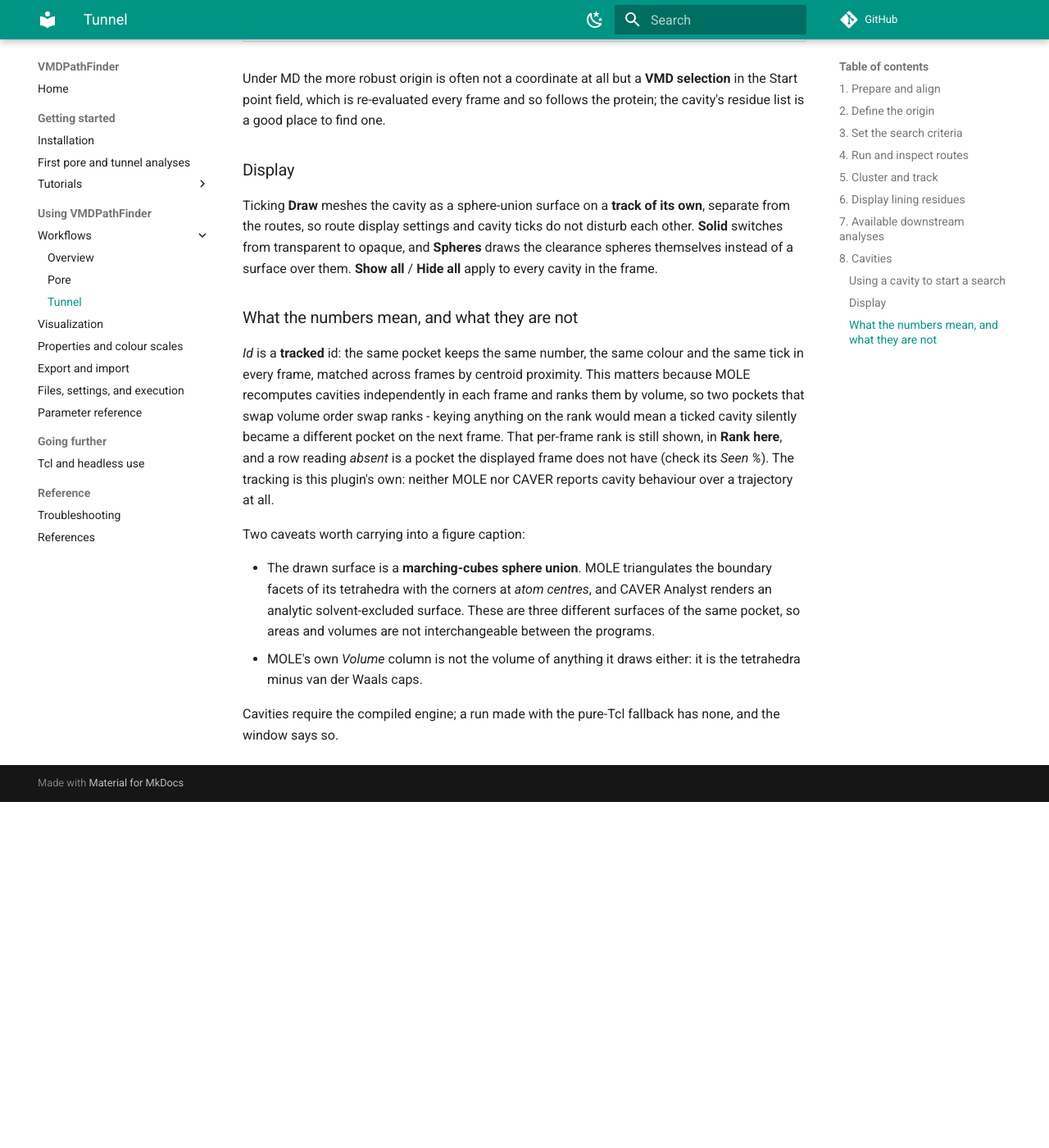
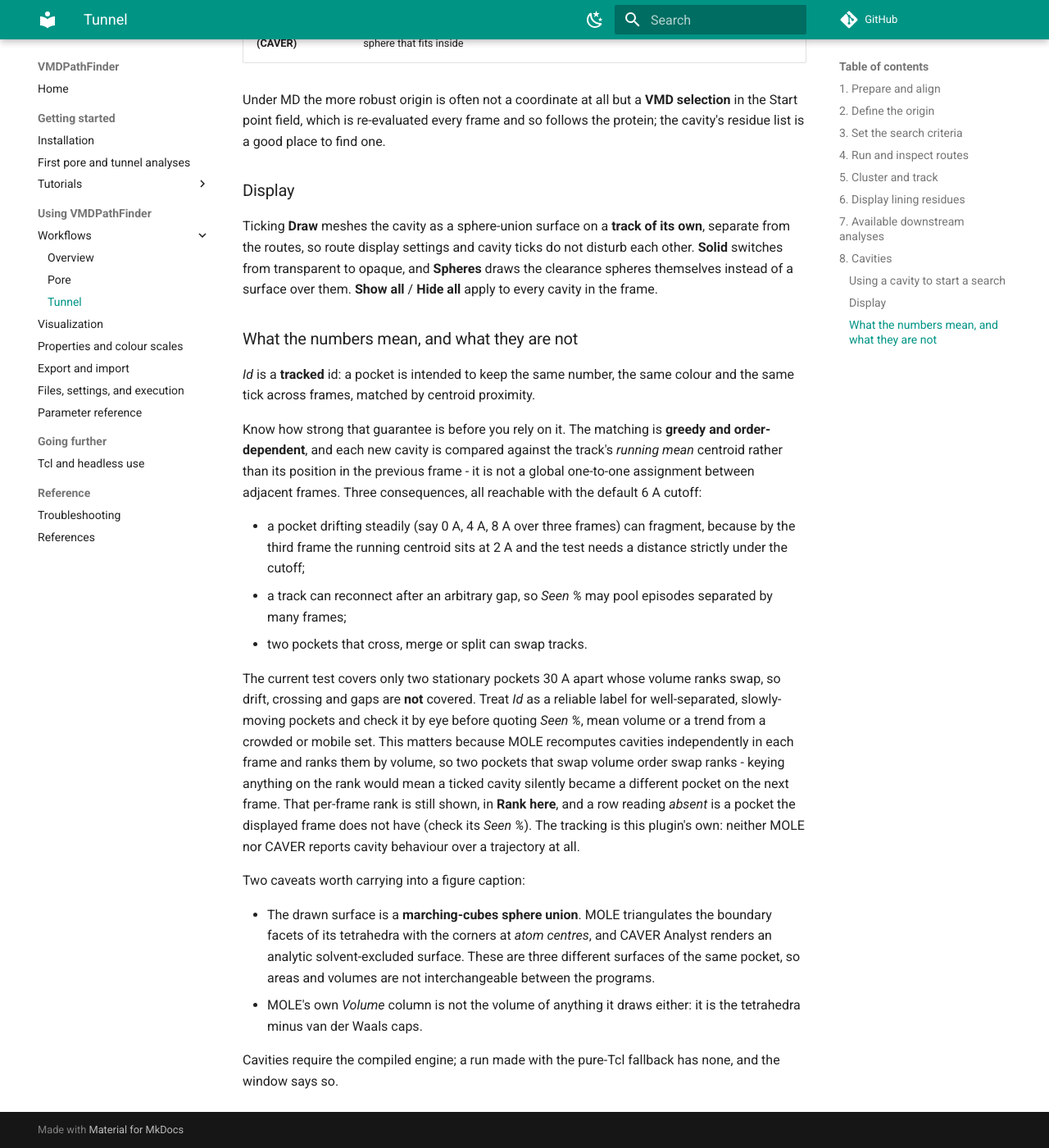
Before and after one commit to aminkvh/VMDHole, an MkDocs documentation site: the page built from docs/tunnel-mode.md, in a window 1280 px wide and 1400 px high, scrolled down 5367 px. Shown: the whole window at 82% size. Built offline with MkDocs 1.6.1 and Material for MkDocs 9.7.7, drawn with Linux system fonts in a browser that asks for light colours; comment, search, counter and statistics services are not loaded; before the commit the page ends 6345 px from its top, so only the background shows below that; some of the changed text lies outside the part shown.

Commit message:
docs: say what the numbers are

```diff
--- a/docs/tunnel-mode.md
+++ b/docs/tunnel-mode.md
@@ -29,7 +29,7 @@ routes or routes from the wrong cavity. The **⌖** button opens the on-screen
 stick described under pore mode, step 3, to nudge the start point relative to
 the current view.
 
-The start point also accepts a **VMD selection** instead of coordinates — its
+The start point also accepts a **VMD selection** instead of coordinates - its
 centre is re-evaluated in every frame, so a residue-defined origin (for example
 `resname HEM`) follows the trajectory rather than staying where it was in frame
 0. Several origins are given as a `;` list mixing both forms
@@ -38,7 +38,7 @@ routes found from all of them are merged and de-duplicated, which is MOLE's
 pinned multi-origin mode.
 
 Custom exits restrict the search toward known surface regions, and take the same
-three forms — coordinates, a selection, or a `;` list of them. A custom path is
+three forms - coordinates, a selection, or a `;` list of them. A custom path is
 defined by start and end points. **Use custom exits only** excludes other exit
 candidates; use it only when the biological exit is independently known.
 
@@ -86,9 +86,10 @@ choices to routes without a per-route override.
 Route surfaces are meshed by `mesh_csg` (Settings → Engines → Spherical
 mesher), the same marching-cubes mesher the spherical pore uses, since a
 route is a union of spheres along its centre line. A route coloured by a
-property is meshed by `sos_triangle` instead, because the per-triangle
-recolouring reads that program's own mesh records. On a four-route frame of
-KcsA, meshing and drawing took 59 ms against 217 ms for `sos_triangle`.
+property keeps that same marching-cubes mesh and is RECOLOURED in place
+(`mesh_csg --recolor`); `sos_triangle` is only the fallback when the mesher
+cannot do it. On a four-route frame of KcsA, meshing and drawing took 59 ms
+against 217 ms for `sos_triangle`.
 
 Tunnel properties are Kyte–Doolittle, Wimley–White, Kapcha–Rossky,
 Fauchère–Pliska, and the MOLE hydropathy, hydrophobicity, polarity, charge,
@@ -194,9 +195,26 @@ them. **Show all** / **Hide all** apply to every cavity in the frame.
 
 ### What the numbers mean, and what they are not
 
-*Id* is a **tracked** id: the same pocket keeps the same number, the same
-colour and the same tick in every frame, matched across frames by centroid
-proximity. This matters because MOLE recomputes cavities independently in each
+*Id* is a **tracked** id: a pocket is intended to keep the same number, the same
+colour and the same tick across frames, matched by centroid proximity.
+
+Know how strong that guarantee is before you rely on it. The matching is
+**greedy and order-dependent**, and each new cavity is compared against the
+track's *running mean* centroid rather than its position in the previous frame -
+it is not a global one-to-one assignment between adjacent frames. Three
+consequences, all reachable with the default 6 A cutoff:
+
+* a pocket drifting steadily (say 0 A, 4 A, 8 A over three frames) can
+  fragment, because by the third frame the running centroid sits at 2 A and the
+  test needs a distance strictly under the cutoff;
+* a track can reconnect after an arbitrary gap, so *Seen %* may pool episodes
+  separated by many frames;
+* two pockets that cross, merge or split can swap tracks.
+
+The current test covers only two stationary pockets 30 A apart whose volume
+ranks swap, so drift, crossing and gaps are **not** covered. Treat *Id* as a
+reliable label for well-separated, slowly-moving pockets and check it by eye
+before quoting *Seen %*, mean volume or a trend from a crowded or mobile set. This matters because MOLE recomputes cavities independently in each
 frame and ranks them by volume, so two pockets that swap volume order swap
 ranks - keying anything on the rank would mean a ticked cavity silently became
 a different pocket on the next frame. That per-frame rank is still shown, in
```
Also changed, not shown: README.md (+4 -2 lines), docs/parameters.md (+1 -1 lines), docs/properties.md (+3 -3 lines), docs/references.md (+12 -4 lines), docs/testing.md (+9 -9 lines), paper/benchmarks/results/FINAL_NUMERICAL_RESULTS.md (line endings or trailing spaces), 2 other files.
